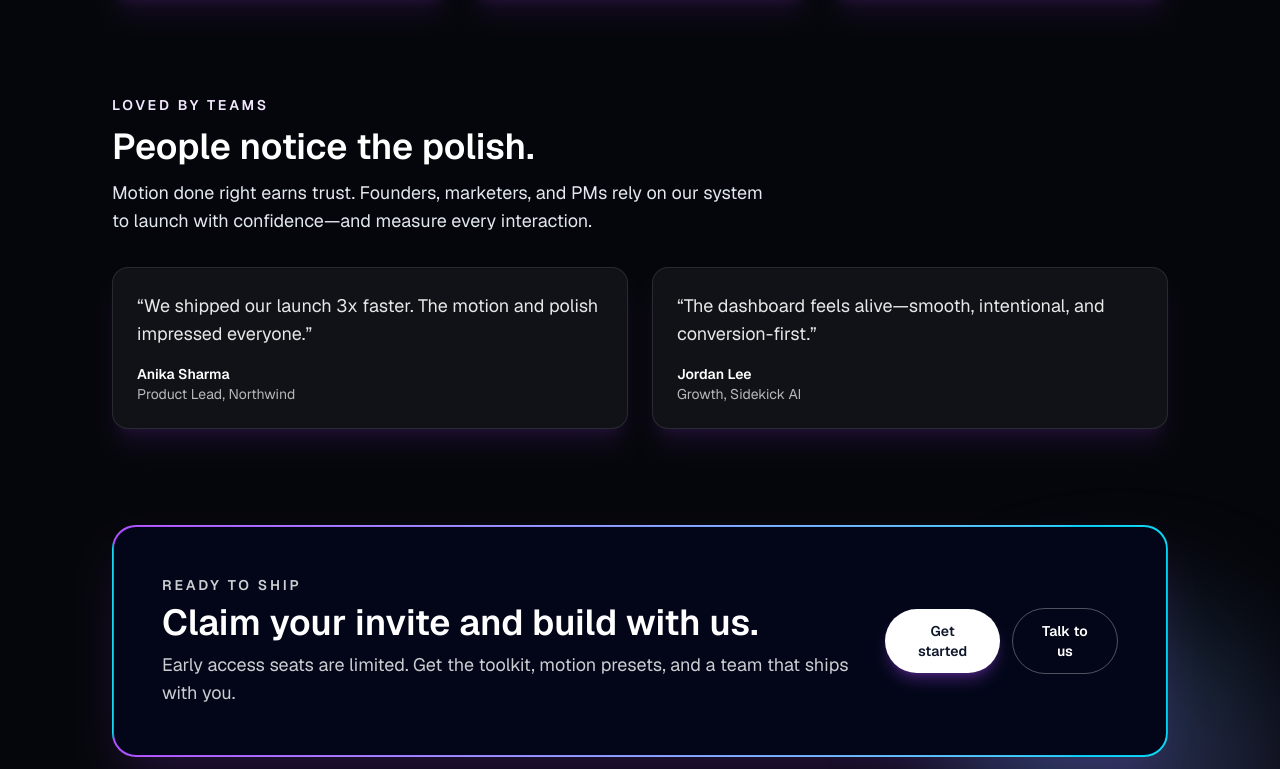
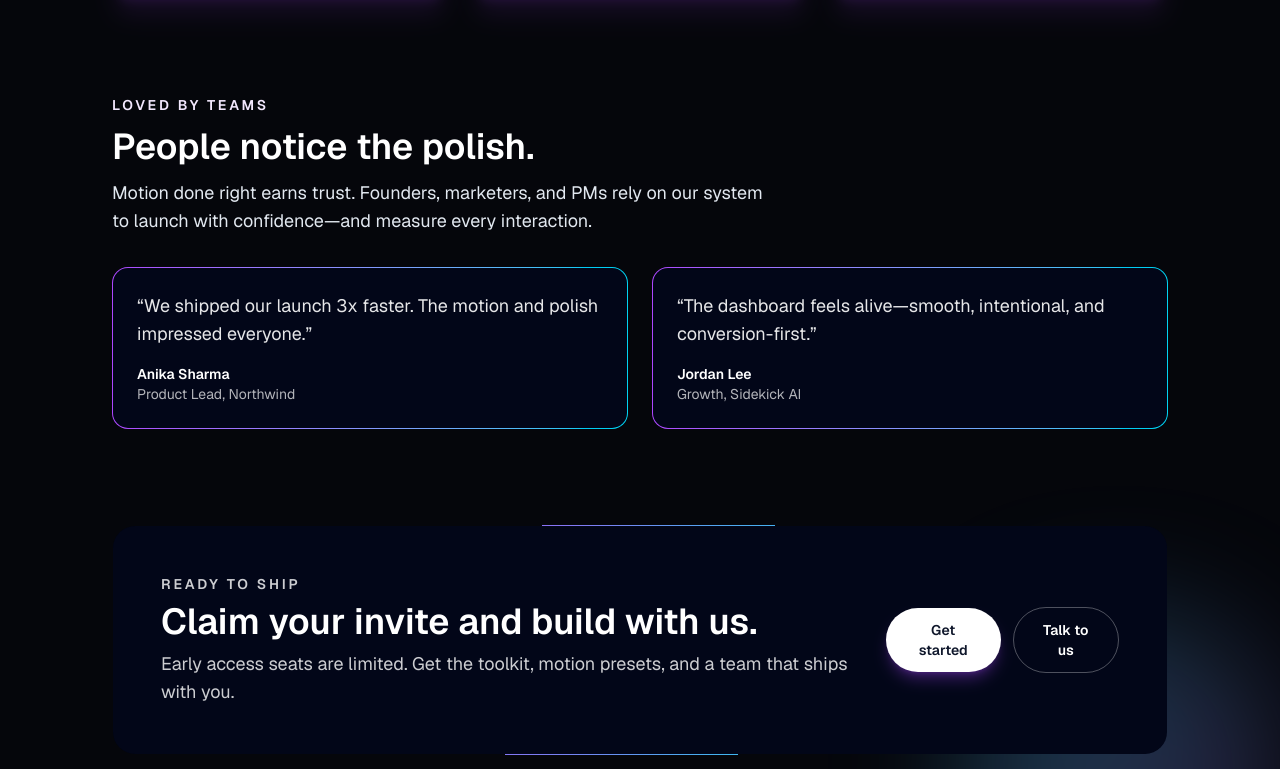
Before and after one commit to navaskm/Landing-page, a Next.js app: page / in a window 1280 px wide. Shown: the part 2511-3280 px from the top of the page. Built offline with nearby package versions, Linux system fonts and the light colour scheme.

Commit message:
change style

```diff
--- a/app/globals.css
+++ b/app/globals.css
@@ -38,3 +38,19 @@
 html {
   scroll-behavior: smooth;
 }
+
+@keyframes rotateBorder {
+  to {
+    transform: rotate(360deg);
+  }
+}
+
+.animate-rotate-border {
+  background: conic-gradient(
+    from 0deg,
+    #a855f7,
+    #22d3ee,
+    #a855f7
+  );
+  animation: rotateBorder 8s linear infinite;
+}
--- a/component/CTA.tsx
+++ b/component/CTA.tsx
@@ -1,6 +1,10 @@
 const CTA = () => (
-  <section className="rounded-3xl border border-white/10 bg-gradient-to-r from-purple-500 to-cyan-400 p-[1px] shadow-2xl shadow-purple-500/20">
-    <div className="flex flex-col gap-4 rounded-[22px] bg-slate-950 px-8 py-10 sm:px-12 sm:py-12 lg:flex-row lg:items-center lg:justify-between">
+  <section className="relative rounded-3xl p-[1px] overflow-hidden">
+    {/* animated border */}
+    <div className="absolute inset-0 rounded-3xl animate-rotate-border" />
+
+    {/* content */}
+    <div className="relative rounded-[22px] bg-slate-950 px-8 py-10 sm:px-12 sm:py-12 lg:flex lg:items-center lg:justify-between gap-4">
       <div className="space-y-2">
         <p className="text-sm font-semibold uppercase tracking-[0.2em] text-white/80">
           Ready to ship
@@ -14,7 +18,7 @@
         </p>
       </div>
       <div className="flex flex-col gap-3 sm:flex-row sm:items-center">
-        <button className="rounded-full bg-white px-6 py-3 text-sm font-semibold text-slate-900 shadow-lg shadow-purple-500/30 transition hover:translate-y-[-2px]">
+        <button className="rounded-full bg-white px-6 py-3 text-sm font-semibold text-slate-900 shadow-lg shadow-purple-500/30 transition hover:-translate-y-[2px]">
           Get started
         </button>
         <button className="rounded-full border border-white/30 px-6 py-3 text-sm font-semibold text-white transition hover:bg-white/10">
--- a/component/Testimonials.tsx
+++ b/component/Testimonials.tsx
@@ -33,12 +33,13 @@
 
     <div className="grid gap-6 md:grid-cols-2">
       {testimonials.map((item, idx) => (
+        <div className="rounded-2xl bg-gradient-to-r from-purple-500 to-cyan-400 p-[1px]">
           <motion.div
             key={item.name}
             initial={{ opacity: 0, y: 30 }}
             whileInView={{ opacity: 1, y: 0, transition: { delay: idx * 0.1 } }}
             viewport={{ once: true, amount: 0.2 }}
-          className="rounded-2xl border border-white/10 bg-white/5 p-6 shadow-xl shadow-purple-500/10"
+            className="rounded-[15px] bg-slate-950 p-6"
           >
             <p className="text-lg text-white/90">“{item.quote}”</p>
             <div className="mt-4 text-sm font-semibold text-white">
@@ -46,6 +47,7 @@
             </div>
             <div className="text-sm text-white/70">{item.role}</div>
           </motion.div>
+        </div>
       ))}
     </div>
   </section>
```
Lines whose indentation alone changed are shown as unchanged.
